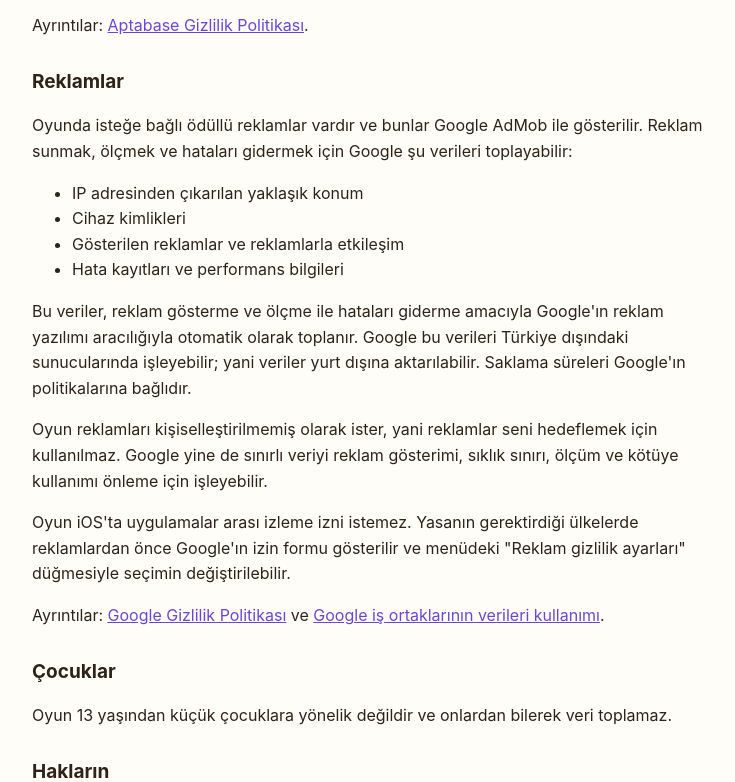
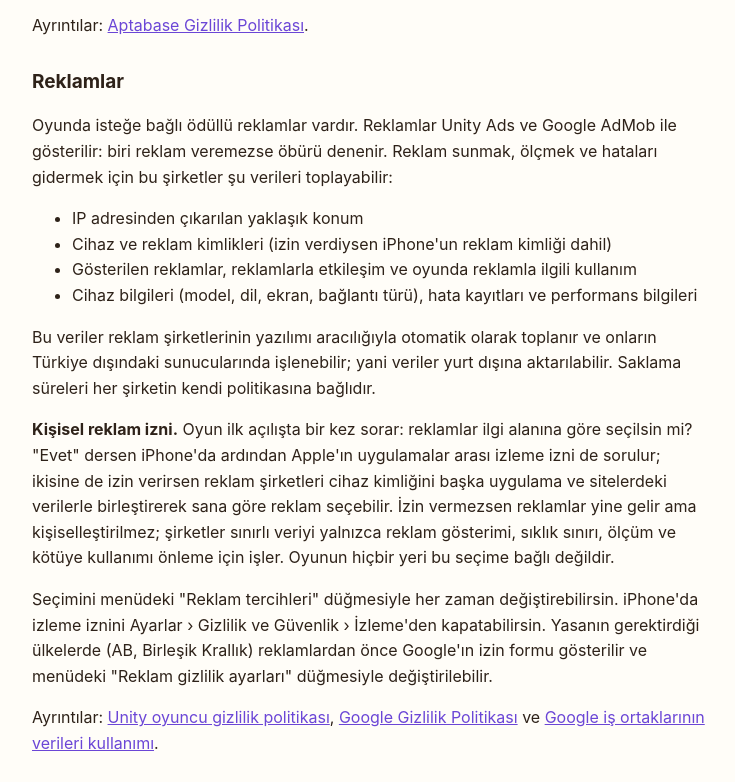
Before and after one commit to EmreKesimal/emrekesimal.github.io, a plain HTML site: page gizlilik.html in a window 1280 px wide. Shown: the part 918-1700 px from the top of the page, without its empty margins (268-1003 px from the left). Drawn offline with Linux system fonts and the light colour scheme.

Commit message:
Gizlilik: Unity Ads, kişisel reklam izni ve iOS izleme izni

```diff
--- a/gizlilik.html
+++ b/gizlilik.html
@@ -14,7 +14,7 @@
 <body>
   <p><a href="./">← Mahalle Emlakçısı</a></p>
   <h1>Gizlilik Politikası</h1>
-  <p>Son güncelleme: 14 Kasım 2026</p>
+  <p>Son güncelleme: 16 Kasım 2026</p>
   <p>Bu politika, iOS ve Android için yayınlanan Mahalle Emlakçısı oyununu kapsar.</p>
 
   <h2>Veri sorumlusu</h2>
@@ -35,23 +35,23 @@
   <p>Ayrıntılar: <a href="https://aptabase.com/legal/privacy">Aptabase Gizlilik Politikası</a>.</p>
 
   <h2>Reklamlar</h2>
-  <p>Oyunda isteğe bağlı ödüllü reklamlar vardır ve bunlar Google AdMob ile gösterilir. Reklam sunmak, ölçmek ve hataları gidermek için Google şu verileri toplayabilir:</p>
+  <p>Oyunda isteğe bağlı ödüllü reklamlar vardır. Reklamlar Unity Ads ve Google AdMob ile gösterilir: biri reklam veremezse öbürü denenir. Reklam sunmak, ölçmek ve hataları gidermek için bu şirketler şu verileri toplayabilir:</p>
   <ul>
     <li>IP adresinden çıkarılan yaklaşık konum</li>
-    <li>Cihaz kimlikleri</li>
-    <li>Gösterilen reklamlar ve reklamlarla etkileşim</li>
-    <li>Hata kayıtları ve performans bilgileri</li>
+    <li>Cihaz ve reklam kimlikleri (izin verdiysen iPhone'un reklam kimliği dahil)</li>
+    <li>Gösterilen reklamlar, reklamlarla etkileşim ve oyunda reklamla ilgili kullanım</li>
+    <li>Cihaz bilgileri (model, dil, ekran, bağlantı türü), hata kayıtları ve performans bilgileri</li>
   </ul>
-  <p>Bu veriler, reklam gösterme ve ölçme ile hataları giderme amacıyla Google'ın reklam yazılımı aracılığıyla otomatik olarak toplanır. Google bu verileri Türkiye dışındaki sunucularında işleyebilir; yani veriler yurt dışına aktarılabilir. Saklama süreleri Google'ın politikalarına bağlıdır.</p>
-  <p>Oyun reklamları kişiselleştirilmemiş olarak ister, yani reklamlar seni hedeflemek için kullanılmaz. Google yine de sınırlı veriyi reklam gösterimi, sıklık sınırı, ölçüm ve kötüye kullanımı önleme için işleyebilir.</p>
-  <p>Oyun iOS'ta uygulamalar arası izleme izni istemez. Yasanın gerektirdiği ülkelerde reklamlardan önce Google'ın izin formu gösterilir ve menüdeki "Reklam gizlilik ayarları" düğmesiyle seçimin değiştirilebilir.</p>
-  <p>Ayrıntılar: <a href="https://policies.google.com/privacy">Google Gizlilik Politikası</a> ve <a href="https://policies.google.com/technologies/partner-sites">Google iş ortaklarının verileri kullanımı</a>.</p>
+  <p>Bu veriler reklam şirketlerinin yazılımı aracılığıyla otomatik olarak toplanır ve onların Türkiye dışındaki sunucularında işlenebilir; yani veriler yurt dışına aktarılabilir. Saklama süreleri her şirketin kendi politikasına bağlıdır.</p>
+  <p><strong>Kişisel reklam izni.</strong> Oyun ilk açılışta bir kez sorar: reklamlar ilgi alanına göre seçilsin mi? "Evet" dersen iPhone'da ardından Apple'ın uygulamalar arası izleme izni de sorulur; ikisine de izin verirsen reklam şirketleri cihaz kimliğini başka uygulama ve sitelerdeki verilerle birleştirerek sana göre reklam seçebilir. İzin vermezsen reklamlar yine gelir ama kişiselleştirilmez; şirketler sınırlı veriyi yalnızca reklam gösterimi, sıklık sınırı, ölçüm ve kötüye kullanımı önleme için işler. Oyunun hiçbir yeri bu seçime bağlı değildir.</p>
+  <p>Seçimini menüdeki "Reklam tercihleri" düğmesiyle her zaman değiştirebilirsin. iPhone'da izleme iznini Ayarlar › Gizlilik ve Güvenlik › İzleme'den kapatabilirsin. Yasanın gerektirdiği ülkelerde (AB, Birleşik Krallık) reklamlardan önce Google'ın izin formu gösterilir ve menüdeki "Reklam gizlilik ayarları" düğmesiyle değiştirilebilir.</p>
+  <p>Ayrıntılar: <a href="https://unity.com/legal/game-player-and-app-user-privacy-policy">Unity oyuncu gizlilik politikası</a>, <a href="https://policies.google.com/privacy">Google Gizlilik Politikası</a> ve <a href="https://policies.google.com/technologies/partner-sites">Google iş ortaklarının verileri kullanımı</a>.</p>
 
   <h2>Çocuklar</h2>
   <p>Oyun 13 yaşından küçük çocuklara yönelik değildir ve onlardan bilerek veri toplamaz.</p>
 
   <h2>Hakların</h2>
-  <p>6698 sayılı KVKK'nın 11. maddesi uyarınca verilerinin işlenip işlenmediğini öğrenme, düzeltilmesini ya da silinmesini isteme ve itiraz etme hakların vardır. Sorular ve başvurular için bize yazabilirsin. Oyun istatistikleri de dahil, tarafımızda seni tanıtan bir veri tutulmadığından belirli bir kişiye ait kaydı bulup silemeyiz; istatistikleri oyundaki anahtarla kapatabilirsin. Reklam verileri için Google'ın yukarıdaki sayfalarını kullanman gerekir.</p>
+  <p>6698 sayılı KVKK'nın 11. maddesi uyarınca verilerinin işlenip işlenmediğini öğrenme, düzeltilmesini ya da silinmesini isteme ve itiraz etme hakların vardır. Sorular ve başvurular için bize yazabilirsin. Oyun istatistikleri de dahil, tarafımızda seni tanıtan bir veri tutulmadığından belirli bir kişiye ait kaydı bulup silemeyiz; istatistikleri oyundaki anahtarla kapatabilirsin. Reklam verileri için Unity'nin ve Google'ın yukarıdaki sayfalarını kullanman gerekir.</p>
 
   <h2>Değişiklikler</h2>
   <p>Bu politika değişirse güncel hali bu sayfada yayınlanır.</p>
```
